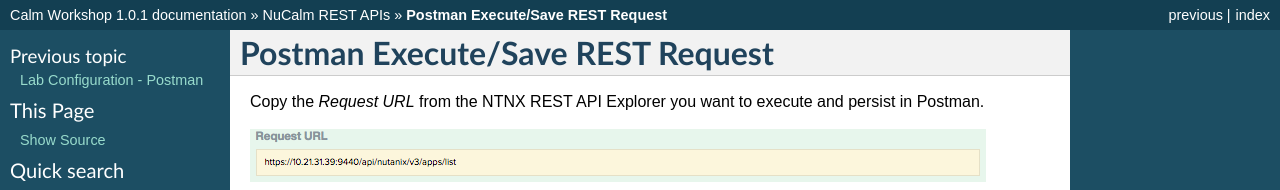
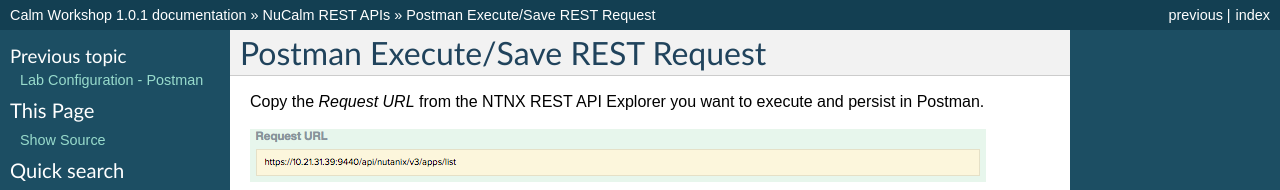
Before and after one commit to dawgfish/calm, a Sphinx documentation site: the page built from docs/lab5/calm_workshop_postman_run.rst, in a window 1280 px wide. Shown: the top 190 px of the page. Built offline with Sphinx 7.4.7, drawn with Linux system fonts in a browser that asks for light colours; pages that are not in the unit, such as notebooks, are missing from menus.

```diff
--- a/docs/lab5/calm_workshop_postman_run.rst
+++ b/docs/lab5/calm_workshop_postman_run.rst
@@ -1,6 +1,6 @@
-*************************************
-**Postman Execute/Save REST Request**
-*************************************
+*********************************
+Postman Execute/Save REST Request
+*********************************
 
 Copy the *Request URL* from the NTNX REST API Explorer you want to execute and persist in Postman.
 
```
